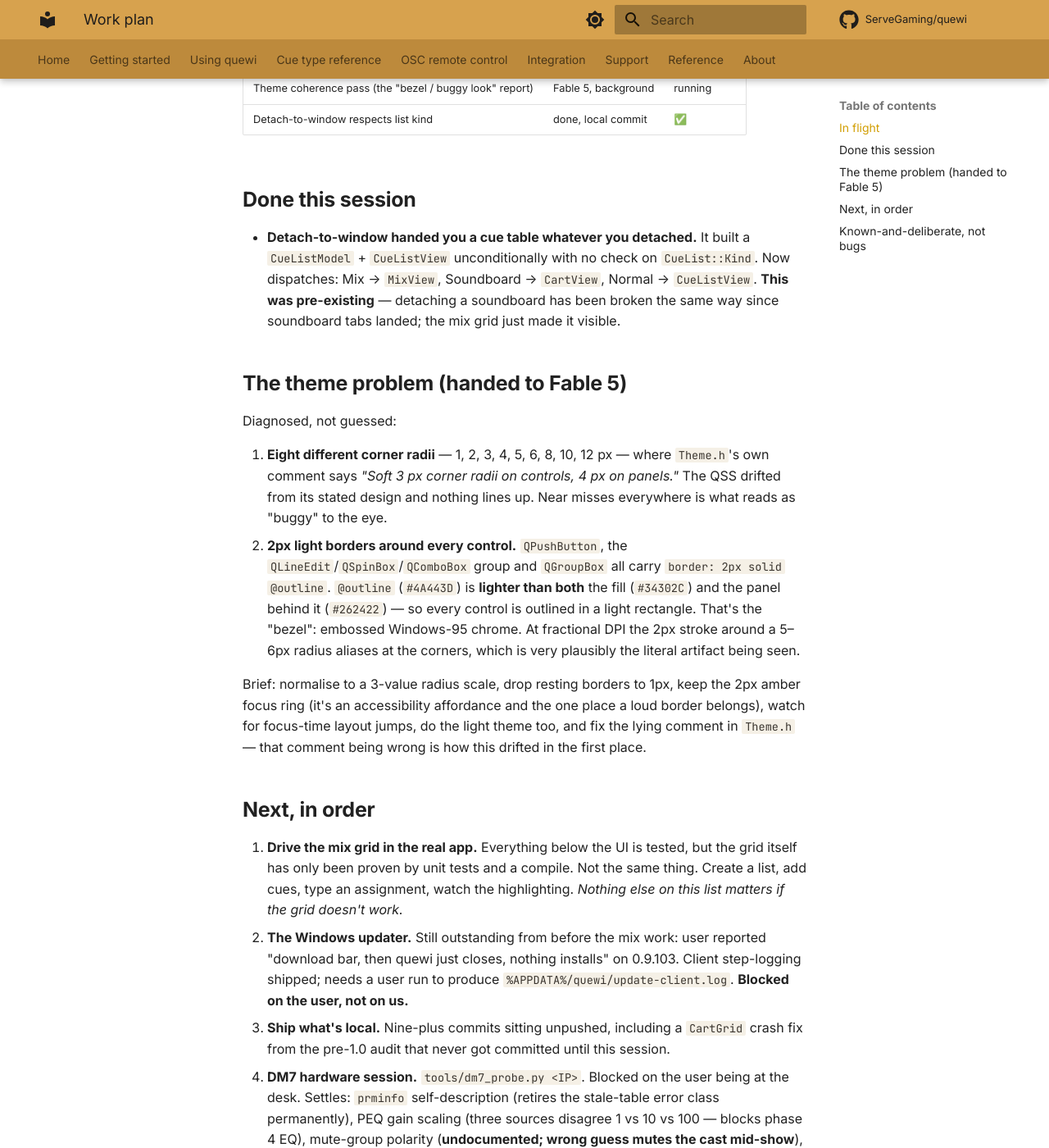
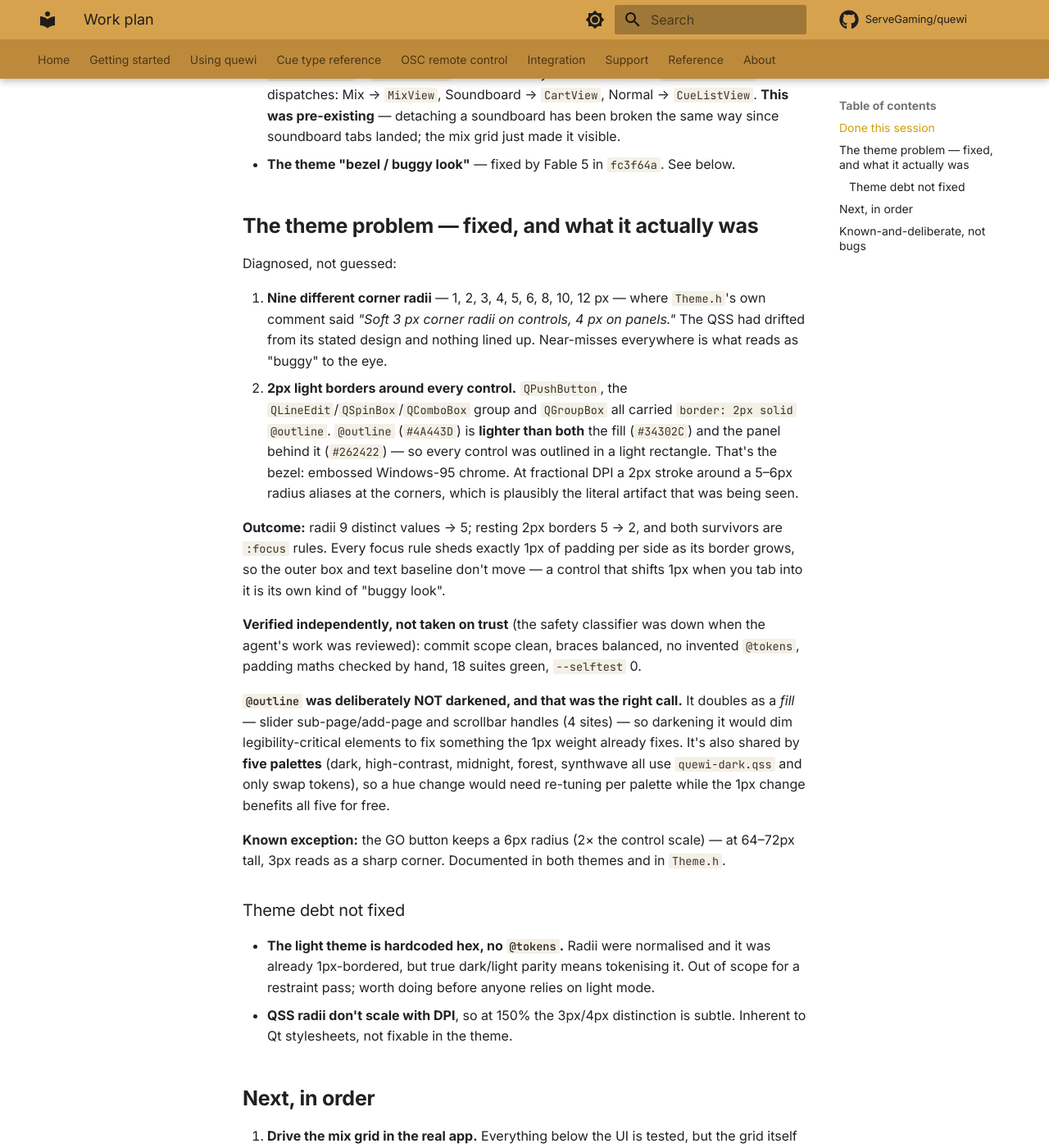
Before and after one commit to ServeGaming/quewi, an MkDocs documentation site: the page built from docs/dev/work-plan.md, in a window 1280 px wide and 1400 px high, scrolled down 323 px. Shown: the whole window at 82% size. Built offline with MkDocs 1.6.1 and Material for MkDocs 9.7.7, drawn with Linux system fonts in a browser that asks for light colours; comment, search, counter and statistics services are not loaded.

Commit message:
docs: record the theme fix and what was verified
The theme pass landed in fc3f64a. Notes what it actually was (nine radii
where the doc claimed two; a 2px border lighter than both the fill and
the surround), what was left alone on purpose (@outline doubles as a
scrollbar/slider FILL and is shared by five palettes), and the debt that
remains (the light theme is hardcoded hex, not tokens).

Also records that the work was verified independently rather than taken
on trust — the safety classifier was unavailable when the agent's output
was reviewed, so scope, braces, token validity and the focus-padding
maths were all checked by hand.

Co-Authored-By: Claude Opus 4.8 (1M context) <noreply@anthropic.com>

```diff
--- a/docs/dev/work-plan.md
+++ b/docs/dev/work-plan.md
@@ -2,13 +2,6 @@
 
 Living list. Written 2026-07-17. Ordered by "would this embarrass us in front of
 an operator", not by effort.
-
-## In flight
-
-| What | Who | State |
-|---|---|---|
-| Theme coherence pass (the "bezel / buggy look" report) | Fable 5, background | running |
-| Detach-to-window respects list kind | done, local commit | ✅ |
 
 ## Done this session
 
@@ -18,28 +11,54 @@ an operator", not by effort.
   Normal → `CueListView`. **This was pre-existing** — detaching a soundboard has
   been broken the same way since soundboard tabs landed; the mix grid just made
   it visible.
+- **The theme "bezel / buggy look"** — fixed by Fable 5 in `fc3f64a`. See below.
 
-## The theme problem (handed to Fable 5)
+## The theme problem — fixed, and what it actually was
 
 Diagnosed, not guessed:
 
-1. **Eight different corner radii** — 1, 2, 3, 4, 5, 6, 8, 10, 12 px — where
-   `Theme.h`'s own comment says *"Soft 3 px corner radii on controls, 4 px on
-   panels."* The QSS drifted from its stated design and nothing lines up. Near
-   misses everywhere is what reads as "buggy" to the eye.
+1. **Nine different corner radii** — 1, 2, 3, 4, 5, 6, 8, 10, 12 px — where
+   `Theme.h`'s own comment said *"Soft 3 px corner radii on controls, 4 px on
+   panels."* The QSS had drifted from its stated design and nothing lined up.
+   Near-misses everywhere is what reads as "buggy" to the eye.
 2. **2px light borders around every control.** `QPushButton`, the
-   `QLineEdit`/`QSpinBox`/`QComboBox` group and `QGroupBox` all carry
+   `QLineEdit`/`QSpinBox`/`QComboBox` group and `QGroupBox` all carried
    `border: 2px solid @outline`. `@outline` (`#4A443D`) is **lighter than both**
    the fill (`#34302C`) and the panel behind it (`#262422`) — so every control
-   is outlined in a light rectangle. That's the "bezel": embossed Windows-95
-   chrome. At fractional DPI the 2px stroke around a 5–6px radius aliases at the
-   corners, which is very plausibly the literal artifact being seen.
+   was outlined in a light rectangle. That's the bezel: embossed Windows-95
+   chrome. At fractional DPI a 2px stroke around a 5–6px radius aliases at the
+   corners, which is plausibly the literal artifact that was being seen.
 
-Brief: normalise to a 3-value radius scale, drop resting borders to 1px, keep
-the 2px amber focus ring (it's an accessibility affordance and the one place a
-loud border belongs), watch for focus-time layout jumps, do the light theme too,
-and fix the lying comment in `Theme.h` — that comment being wrong is how this
-drifted in the first place.
+**Outcome:** radii 9 distinct values → 5; resting 2px borders 5 → 2, and both
+survivors are `:focus` rules. Every focus rule sheds exactly 1px of padding per
+side as its border grows, so the outer box and text baseline don't move — a
+control that shifts 1px when you tab into it is its own kind of "buggy look".
+
+**Verified independently, not taken on trust** (the safety classifier was down
+when the agent's work was reviewed): commit scope clean, braces balanced, no
+invented `@tokens`, padding maths checked by hand, 18 suites green,
+`--selftest` 0.
+
+**`@outline` was deliberately NOT darkened, and that was the right call.** It
+doubles as a *fill* — slider sub-page/add-page and scrollbar handles (4 sites) —
+so darkening it would dim legibility-critical elements to fix something the 1px
+weight already fixes. It's also shared by **five palettes** (dark,
+high-contrast, midnight, forest, synthwave all use `quewi-dark.qss` and only
+swap tokens), so a hue change would need re-tuning per palette while the 1px
+change benefits all five for free.
+
+**Known exception:** the GO button keeps a 6px radius (2× the control scale) —
+at 64–72px tall, 3px reads as a sharp corner. Documented in both themes and in
+`Theme.h`.
+
+### Theme debt not fixed
+
+- **The light theme is hardcoded hex, no `@tokens`.** Radii were normalised and
+  it was already 1px-bordered, but true dark/light parity means tokenising it.
+  Out of scope for a restraint pass; worth doing before anyone relies on light
+  mode.
+- **QSS radii don't scale with DPI**, so at 150% the 3px/4px distinction is
+  subtle. Inherent to Qt stylesheets, not fixable in the theme.
 
 ## Next, in order
 
```
